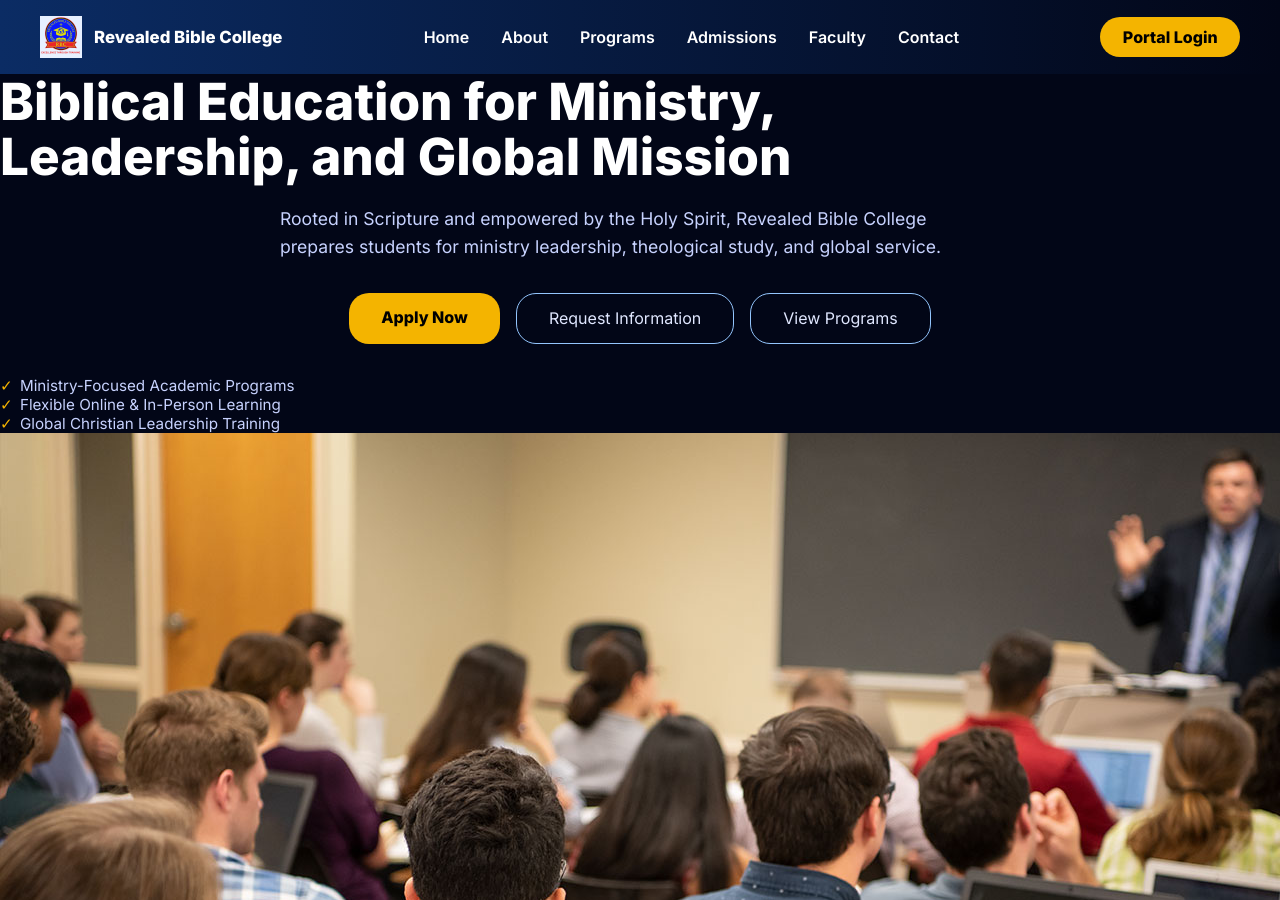
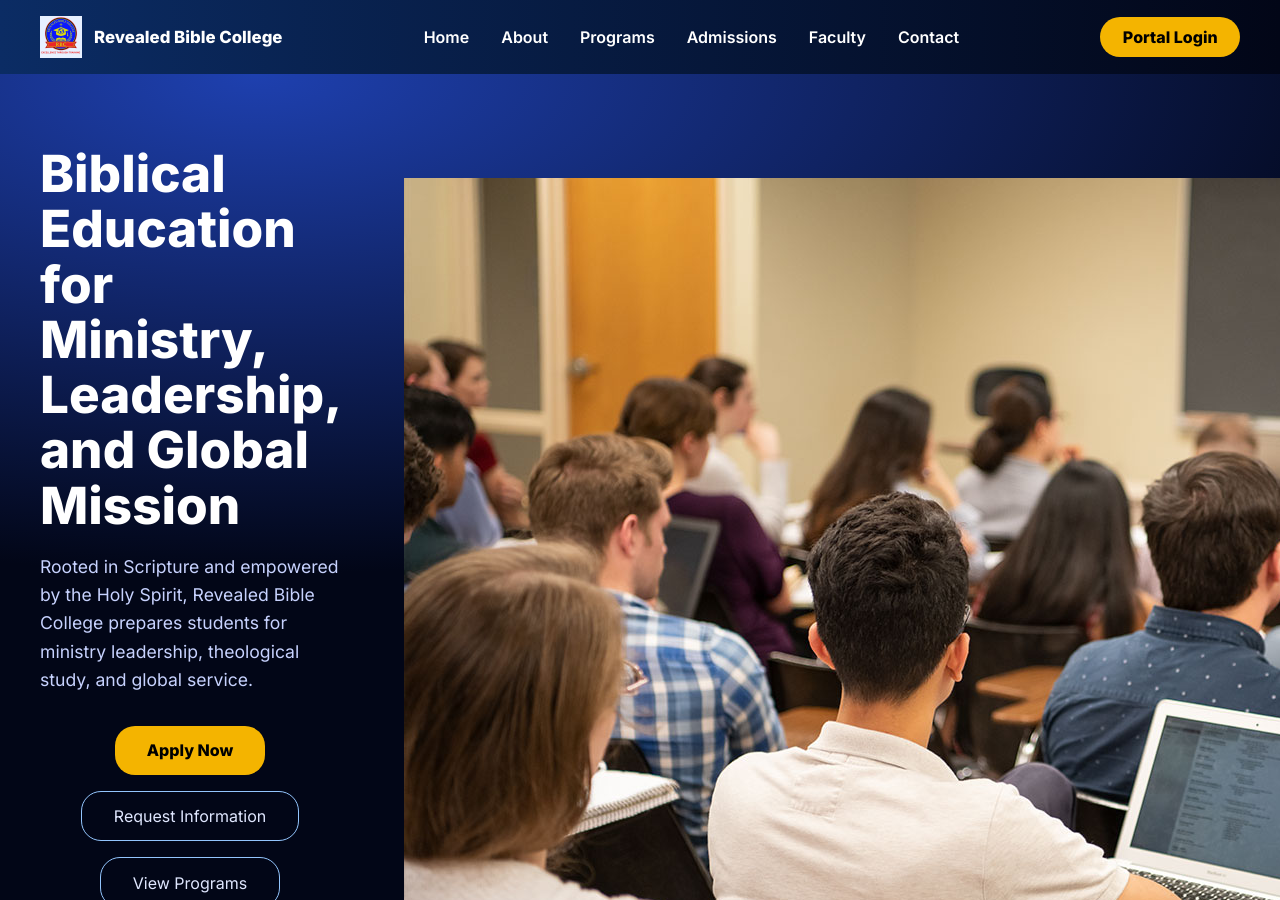
Before and after one commit to WillieKM/my-student-portal, a Jekyll site: the page built from index.html, in a window 1280 px wide and 900 px high. Built offline with Jekyll 4.4.1, drawn with Linux system fonts in a browser that asks for light colours.

Commit message:
Update index.html

```diff
--- a/index.html
+++ b/index.html
@@ -4,7 +4,7 @@ title: Revealed Bible College | Biblical Education for Ministry & Leadership
 description: Christ-centered biblical education for ministry, leadership, and global mission.
 ---
 
-<section class="hero">
+<section class="hero hero-home">
   <div class="hero-inner">
     <div>
       <h1>
```
